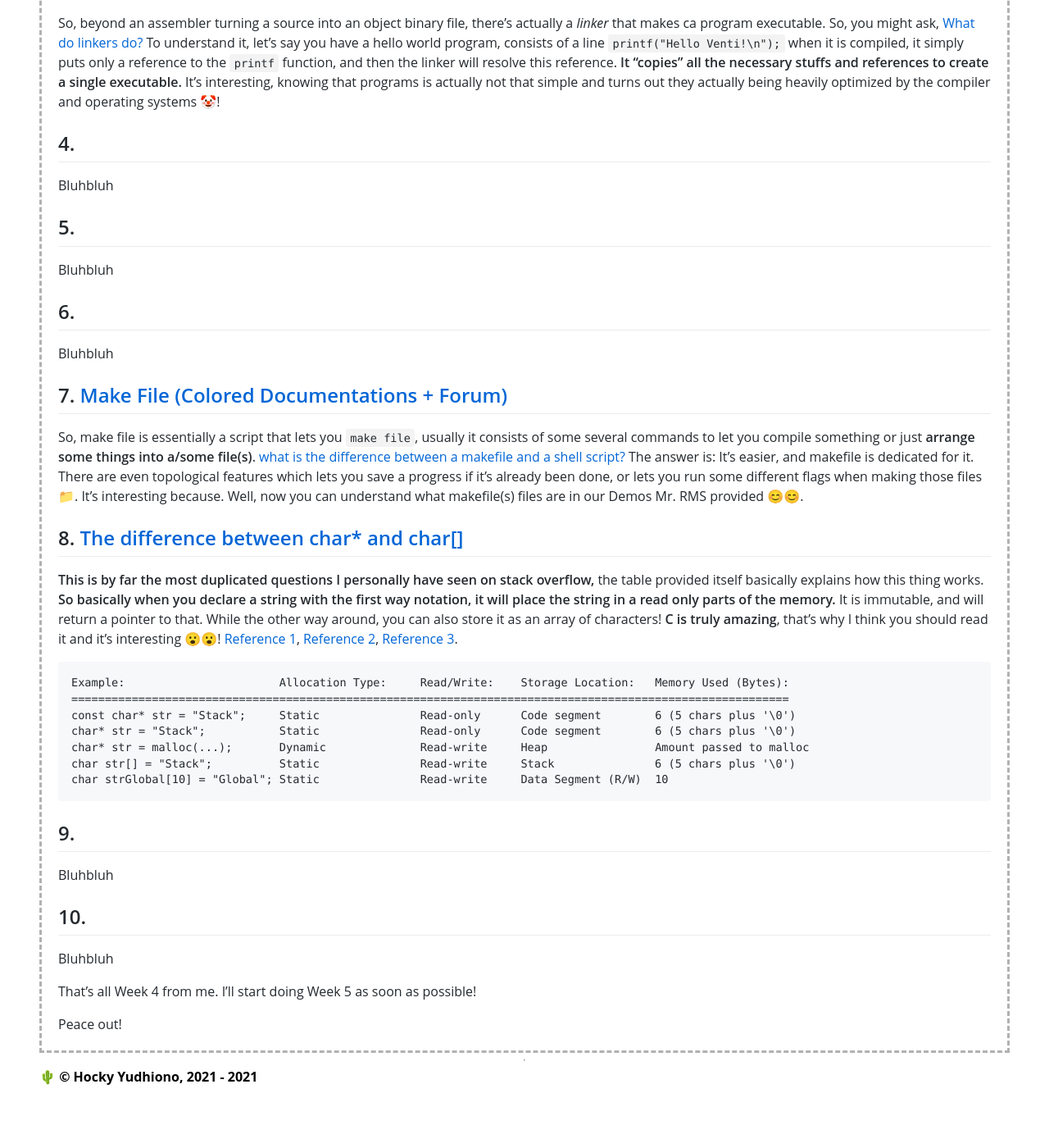
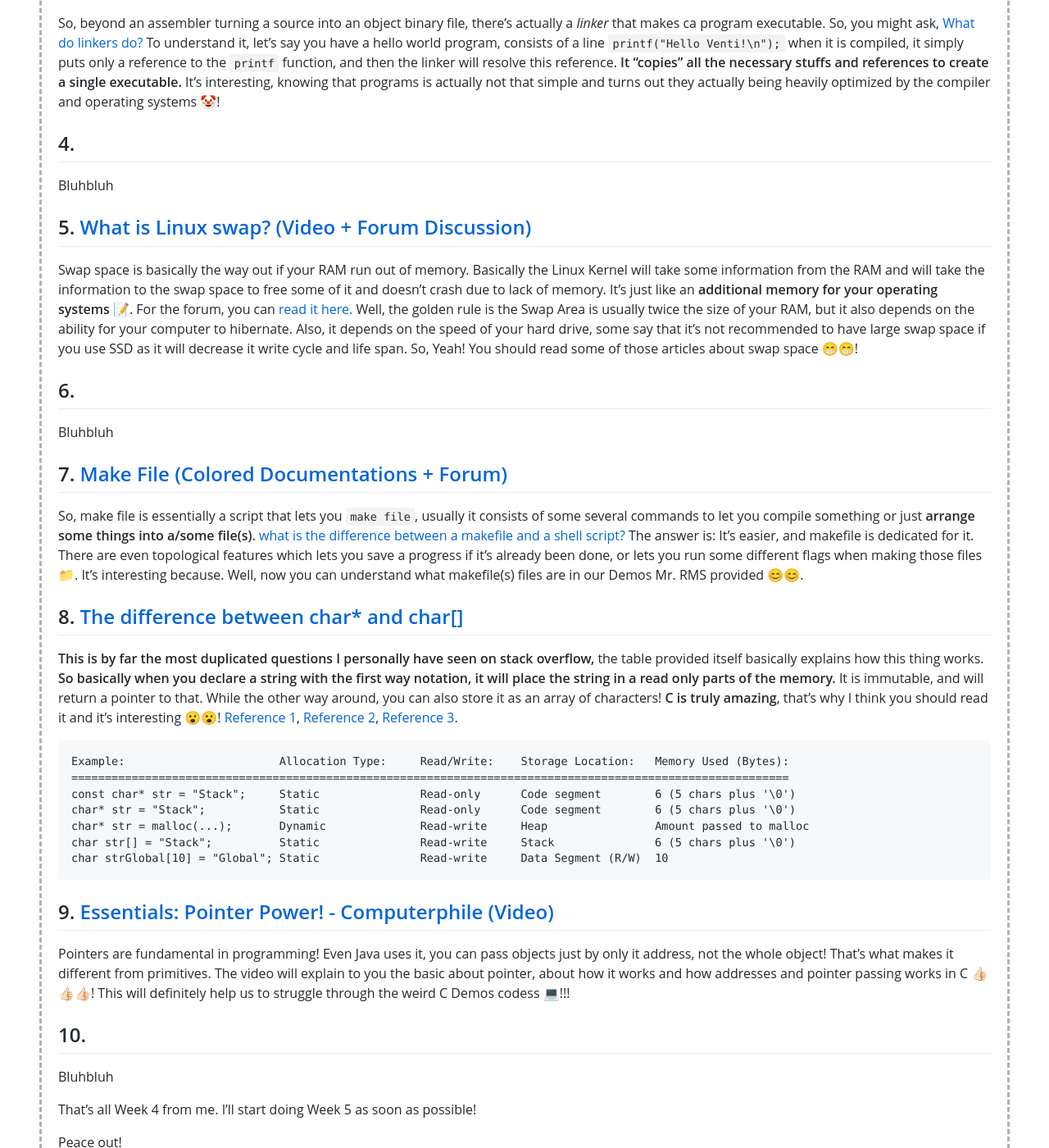
Before and after one commit to Bimabara/os211, a Jekyll site: the page built from w04.md, in a window 1280 px wide and 1400 px high, scrolled down 914 px. Shown: the whole window at 82% size. Built offline with Jekyll 4.4.1, drawn with Linux system fonts in a browser that asks for light colours; our own code applies the rules of GitHub Pages for plain Markdown files; before the commit the page ends 2278 px from its top, so only the background shows below that.

Commit message:
[W04] Add more Top10s

````diff
--- a/w04.md
+++ b/w04.md
@@ -23,9 +23,9 @@ So, beyond an assembler turning a source into an object binary file, there's act
 
 Bluhbluh
 
-## 5. []()
+## 5. [What is Linux swap? (Video + Forum Discussion)](https://www.youtube.com/watch?v=0mgefj9ibRE)
 
-Bluhbluh
+Swap space is basically the way out if your RAM run out of memory. Basically the Linux Kernel will take some information from the RAM and will take the information to the swap space to free some of it and doesn't crash due to lack of memory. It's just like an **additional memory for your operating systems** 📝. For the forum, you can [read it here.](https://askubuntu.com/questions/49109/i-have-16gb-ram-do-i-need-32gb-swap) Well, the golden rule is the Swap Area is usually twice the size of your RAM, but it also depends on the ability for your computer to hibernate. Also, it depends on the speed of your hard drive, some say that it's not recommended to have large swap space if you use SSD as it will decrease it write cycle and life span. So, Yeah! You should read some of those articles about swap space 😁😁!
 
 ## 6. []()
 
@@ -49,9 +49,9 @@ char str[] = "Stack";          Static               Read-write     Stack
 char strGlobal[10] = "Global"; Static               Read-write     Data Segment (R/W)  10
 ```
 
-## 9. []()
+## 9. [Essentials: Pointer Power! - Computerphile (Video)](https://www.youtube.com/watch?v=t5NszbIerYc)
 
-Bluhbluh
+Pointers are fundamental in programming! Even Java uses it, you can pass objects just by only it address, not the whole object! That's what makes it different from primitives. The video will explain to you the basic about pointer, about how it works and how addresses and pointer passing works in C 👍🏻👍🏻👍🏻! This will definitely help us to struggle through the weird C Demos codess 💻!!!
 
 ## 10. []()
 
````
